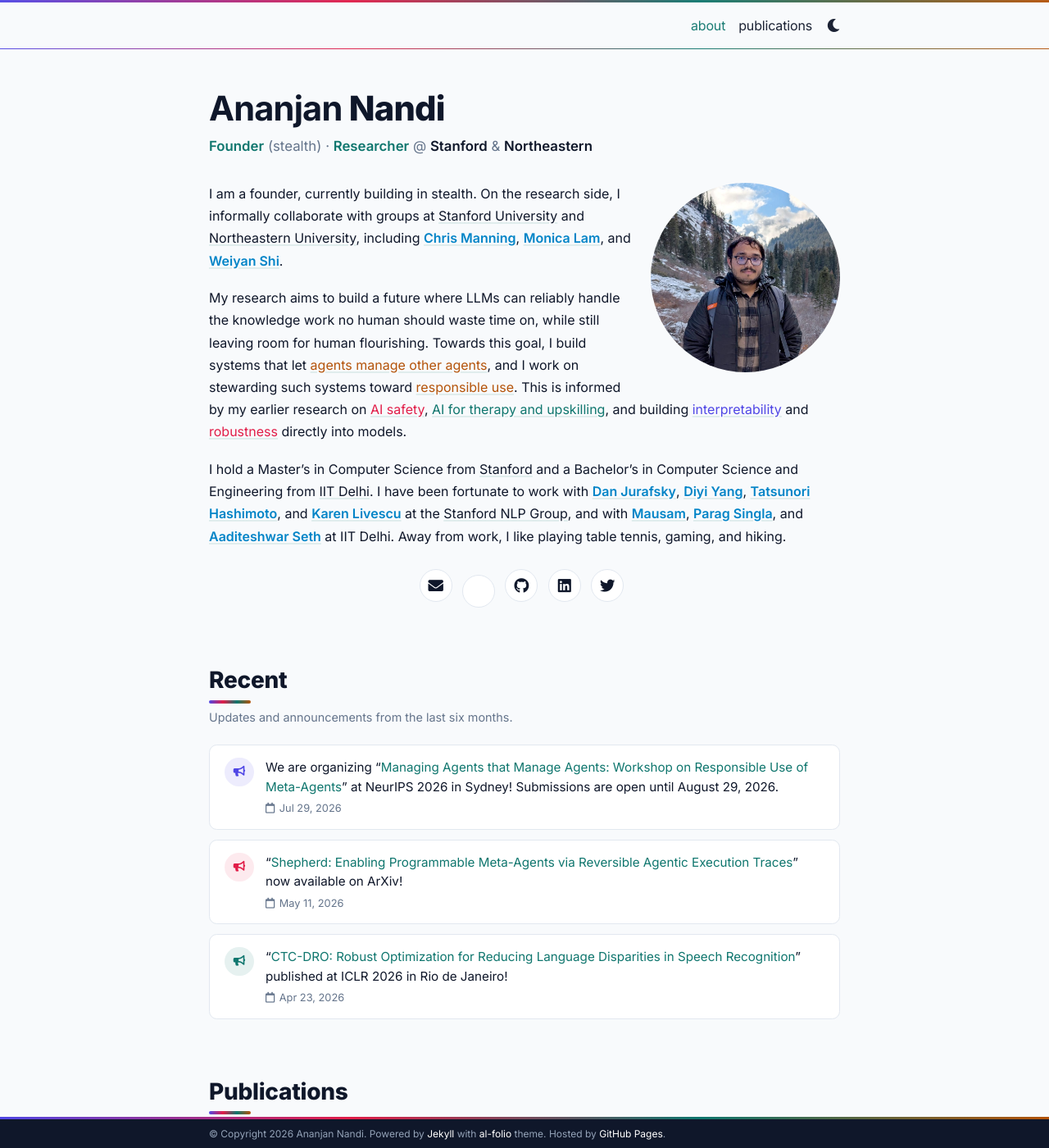
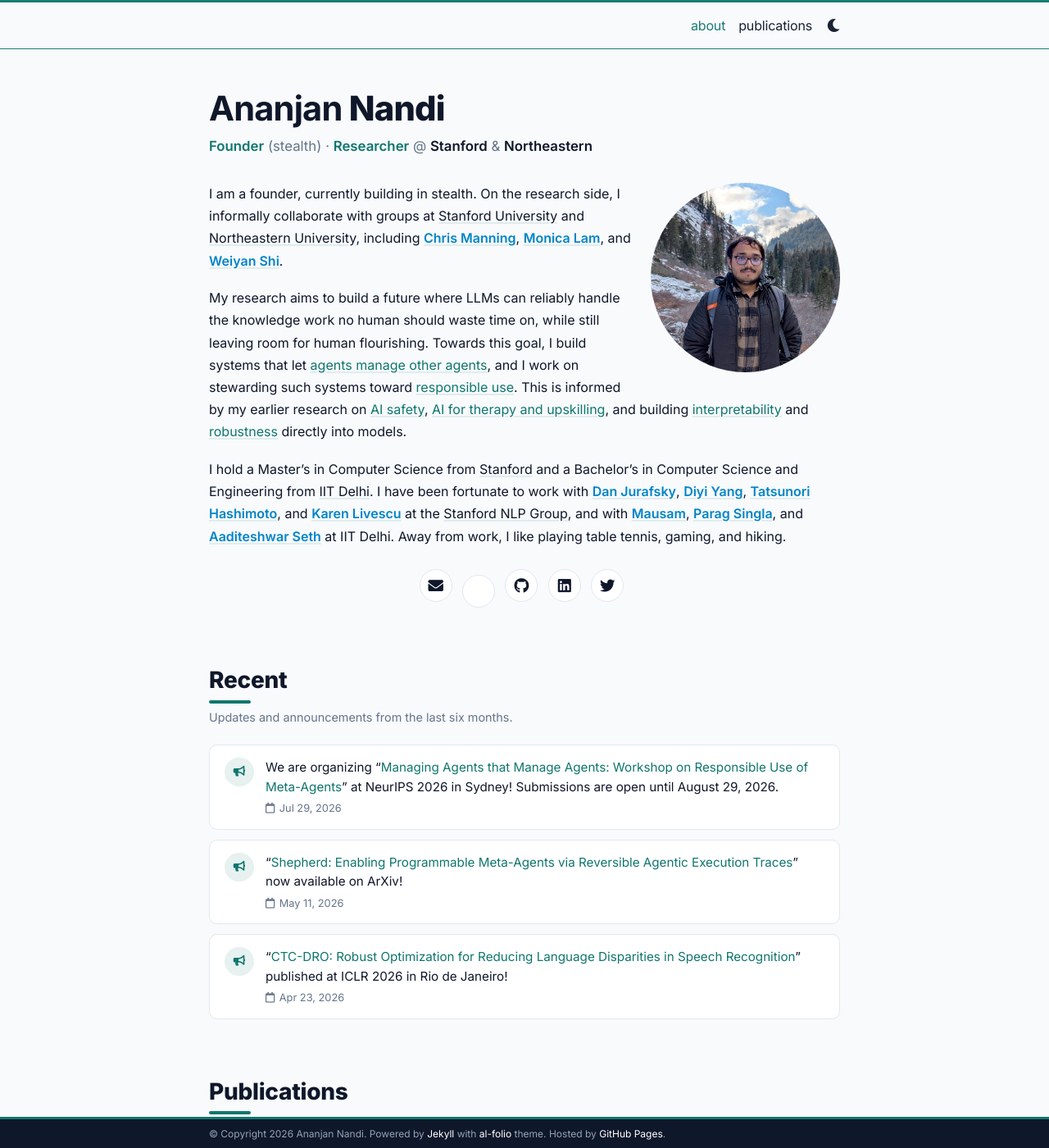
Before and after one commit to ananjan-nandi-9/ananjan-nandi-9.github.io, a Jekyll site: the page built from _pages/about.md, in a window 1280 px wide and 1400 px high. Shown: the whole window at 82% size. Built offline with Jekyll 4.4.1, drawn with Linux system fonts in a browser that asks for light colours; full-size pictures stand in for the smaller copies a plugin makes; comment, search, counter and statistics services are not loaded; a style sheet for code colours, icons or effects is not loaded.

Commit message:
Unify all topic accents to the site teal
Co-Authored-By: Claude Fable 5 <noreply@anthropic.com>

```diff
--- a/_sass/_themes.scss
+++ b/_sass/_themes.scss
@@ -17,15 +17,15 @@
   --global-divider-color: #E2E8F0;
   --global-card-bg-color: #{$white-color};
 
-  /* Research-topic accents */
-  --topic-structure: #4F46E5;
-  --topic-structure-tint: rgba(79, 70, 229, 0.1);
-  --topic-safety: #E11D48;
-  --topic-safety-tint: rgba(225, 29, 72, 0.09);
+  /* Research-topic accents — unified to the site teal */
+  --topic-structure: #0F766E;
+  --topic-structure-tint: rgba(15, 118, 110, 0.1);
+  --topic-safety: #0F766E;
+  --topic-safety-tint: rgba(15, 118, 110, 0.1);
   --topic-human: #0F766E;
   --topic-human-tint: rgba(15, 118, 110, 0.1);
-  --topic-agents: #B45309;
-  --topic-agents-tint: rgba(180, 83, 9, 0.1);
+  --topic-agents: #0F766E;
+  --topic-agents-tint: rgba(15, 118, 110, 0.1);
 
   /* People accents */
   --person-color: #0284C7;
@@ -62,15 +62,15 @@ html[data-theme='dark'] {
   --global-divider-color: #1E293B;
   --global-card-bg-color: #101828;
 
-  /* Research-topic accents */
-  --topic-structure: #818CF8;
-  --topic-structure-tint: rgba(129, 140, 248, 0.14);
-  --topic-safety: #FB7185;
-  --topic-safety-tint: rgba(251, 113, 133, 0.13);
+  /* Research-topic accents — unified to the site teal */
+  --topic-structure: #3DC5B7;
+  --topic-structure-tint: rgba(61, 197, 183, 0.12);
+  --topic-safety: #3DC5B7;
+  --topic-safety-tint: rgba(61, 197, 183, 0.12);
   --topic-human: #3DC5B7;
   --topic-human-tint: rgba(61, 197, 183, 0.12);
-  --topic-agents: #FBBF24;
-  --topic-agents-tint: rgba(251, 191, 36, 0.12);
+  --topic-agents: #3DC5B7;
+  --topic-agents-tint: rgba(61, 197, 183, 0.12);
 
   /* People accents */
   --person-color: #38BDF8;
```
